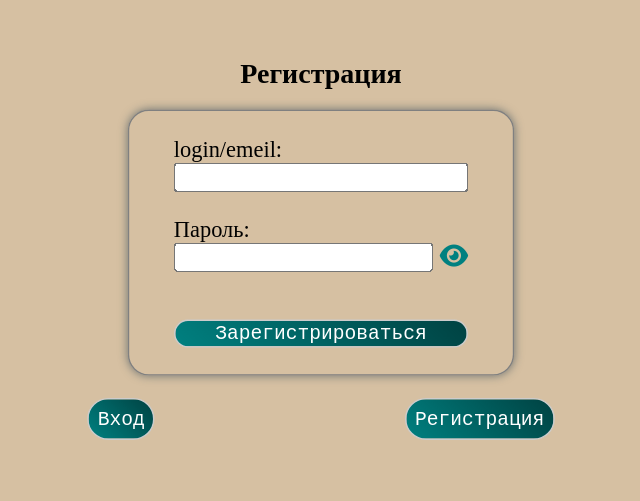
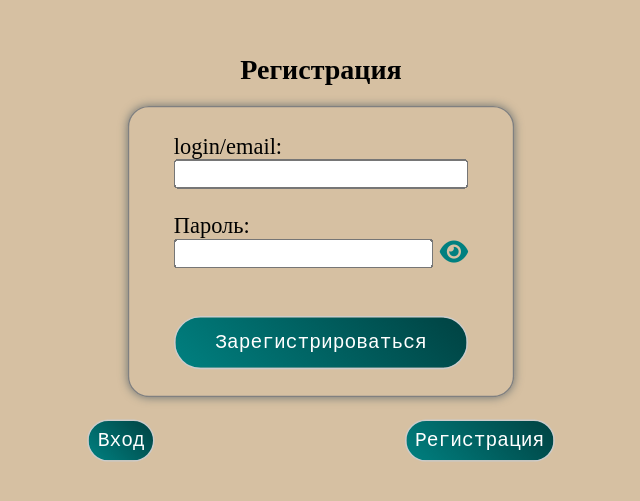
Before and after one commit to rebelorion/Blunder, a Python web app: template templates/registration.html in a window 1280 px wide. Shown: the top 501 px of the page, without its empty margins (319-959 px from the left). Run offline with Jinja, Linux system fonts and the light colour scheme; the template is opened without the code that fills it, so the values that code supplies are empty.

Commit message:
лрпм

```diff
--- a/static/styles/style.css
+++ b/static/styles/style.css
@@ -91,6 +91,9 @@ p {
     border-radius: 20px;       /* и здесь */
     font-size: 14px;
     font-family: 'Courier New', Courier, monospace;
+}
+.btn {
+    padding: 10px 15px; /* Уменьшите значения по своему усмотрению */
 }
 
 a.special-btn1 {
--- a/templates/login.html
+++ b/templates/login.html
@@ -10,7 +10,7 @@
 <h1>Вход</h1>
 
 <form action="registration.php" method="post">  <!-- Изменено на register.php -->
-  <label for="username">login/emeil:</label>
+  <label for="username">login/email:</label>
   <input type="text" id="username" name="username" required maxlength="20"><br>
 
   <label for="password">Пароль:</label>
--- a/templates/registration.html
+++ b/templates/registration.html
@@ -10,7 +10,7 @@
 <h1>Регистрация</h1>
 
 <form method="post">
-  <label for="username">login/emeil:</label>
+  <label for="username">login/email:</label>
   <input type="text" id="username" name="username" required maxlength="20"><br>
 
   <label for="password">Пароль:</label>
@@ -24,7 +24,7 @@
   <br><input type="submit" class="btn special-btn1" value="Зарегистрироваться">
 </form>
 <split>
-  <a href="../templates/login.html" class="btn special-btn1">Вход</a>
+  <a href="../templates/login.html" class="btn special-btn1" >Вход</a>
   <a href="../templates/registration.html" class="btn special-btn1">Регистрация</a>
 </split>
 
```
